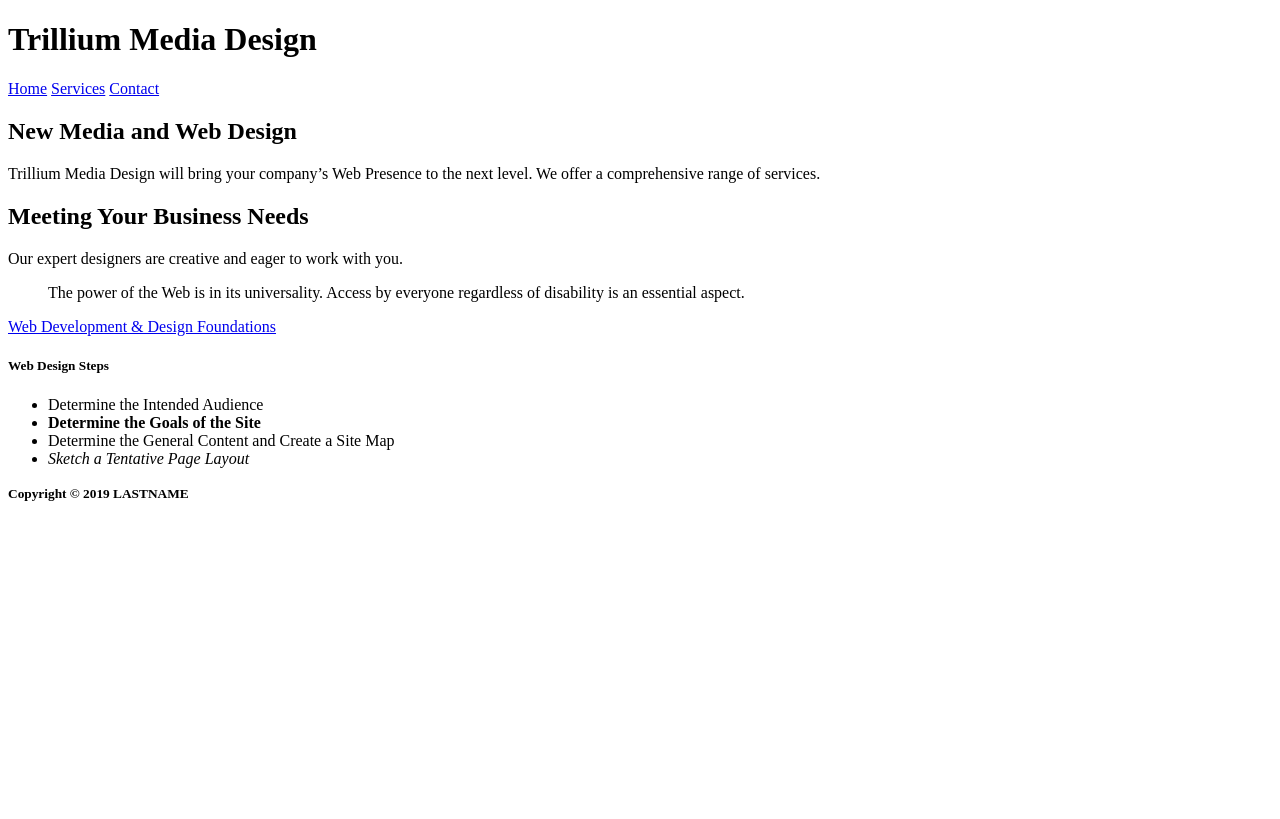
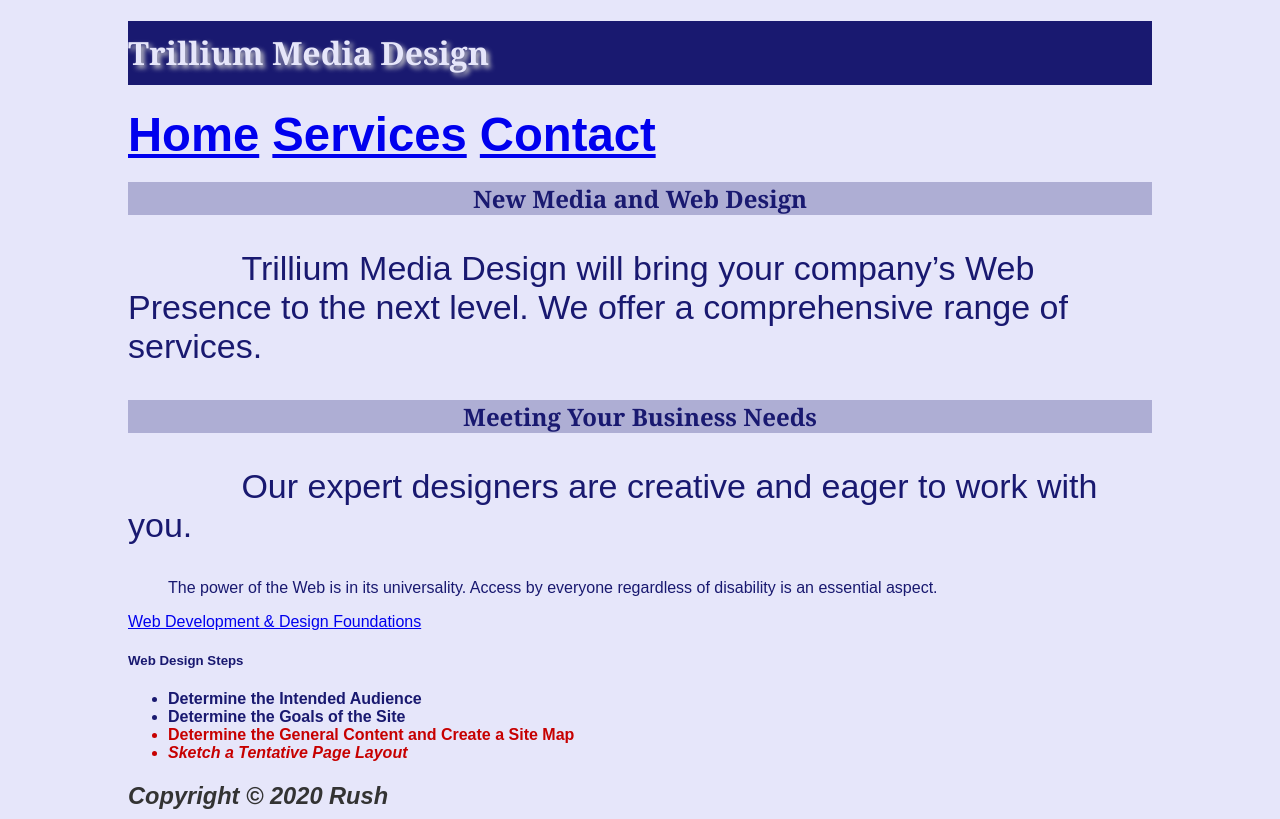
Before and after one commit to 44144Sp21/ch3inclassnotes-abigaylemarie, a plain HTML site: page index.html in a window 1280 px wide. Drawn offline with Linux system fonts and the light colour scheme.

Commit message:
Chapter 3 in class notes
Completed the code for all pages and created a style.css file.

```diff
--- a/index.html
+++ b/index.html
@@ -1,13 +1,14 @@
 <!DOCTYPE html>
 <html lang="en">
 	<head>
-		<title>LASTNAME Chapter 3 InClass Notes</title>
+		<title>Rush Chapter 3 InClass Notes</title>
 		<meta charset="utf-8">
+     <link href="style.css" rel="stylesheet">
 	</head>
-    <body>
+    <body id="wrapper">
         <!-- Structural Elements - header, nav, main, footer -->
         <header>
-            <h1>Trillium Media Design</h1>
+            <h1 "style=background-color:#F5F5F5;">Trillium Media Design</h1>
         </header>
         <nav>
             <!-- Anchor tags - specifies hyperlink reference to a file. Relative Links - link to pages on own site. -->
@@ -32,13 +33,13 @@
             <ul>
                 <li>Determine the Intended Audience</li>
                 <li><strong>Determine the Goals of the Site</strong></li>
-                <li>Determine the General Content and Create a Site Map</li>
-                <li><em>Sketch a Tentative Page Layout</em></li>
+                <li class="feature">Determine the General Content and Create a Site Map</li>
+                <li class="feature"><em>Sketch a Tentative Page Layout</em></li>
             </ul>
 
         </main>
         <footer>
-            <small><strong>Copyright &copy; 2019 LASTNAME</strong></small>
+            <small><strong>Copyright &copy; 2020 Rush</strong></small>
         </footer>
 
     </body>
--- /dev/null
+++ b/style.css
@@ -0,0 +1,33 @@
+body { background-color: #E6E6FA;
+    color: #191970;
+    font-family: Arial, Verdana, Sans-serif;
+}
+h1 { background-color: #191970;
+    color: #E6E6FA;
+    font-family: Georgia, "Times New Roman", serif;
+    line-height: 200%;
+    text-shadow: 3px 3px 5px #CCCCCC;
+}
+h2 { background-color: #AEAED4;
+    color: #191970;
+    font-family: Georgia, "Times New Roman", serif;
+    text-align: center;
+}
+p { font-size: .90cm;
+    text-indent: 3cm;
+}
+ul { font-weight: bold;
+}
+nav { font-weight: bold;
+    font-size: 1.25cm;
+}
+footer {color: #333333;
+    font-size: .75cm;
+    font-style: italic;
+}
+#wrapper { margin-left: auto;
+        margin-right: auto;
+        width: 80%
+}
+.feature { color: #C70000
+}
```
Also changed, not shown: contact.html (+4 -3 lines), services.html (+4 -3 lines).
